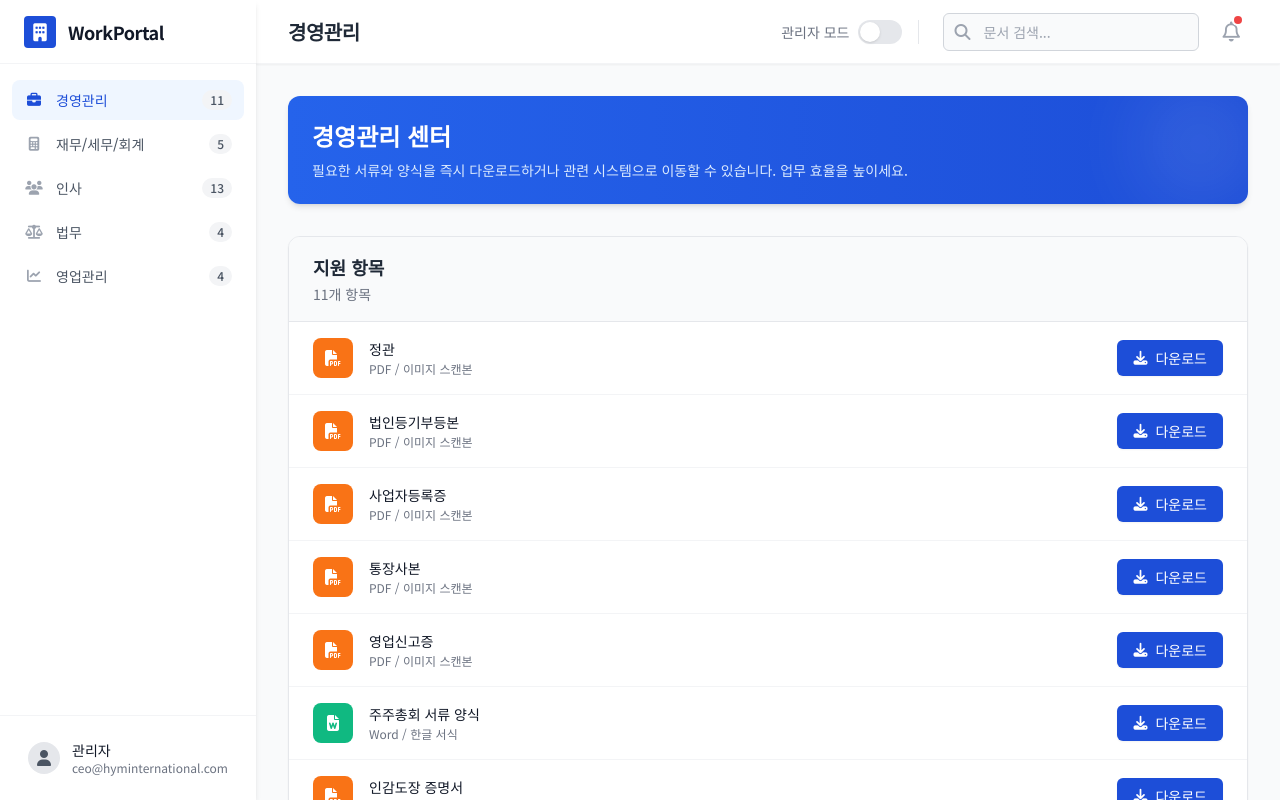
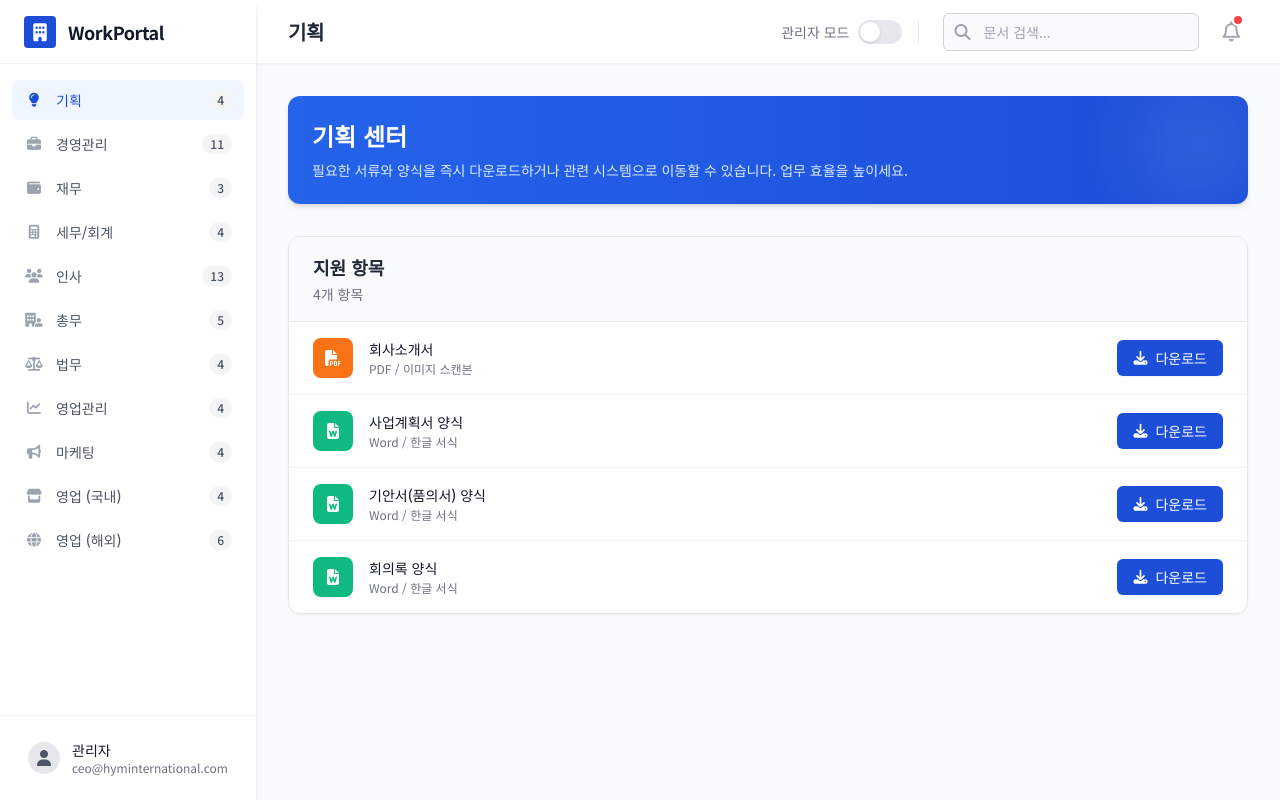
Before and after one commit to joey1891/corporate-admin-, a plain HTML site: page index.html in a window 1280 px wide. Drawn offline with nearby package versions, Linux system fonts and the light colour scheme.

Commit message:
Update index.html

```diff
--- a/index.html
+++ b/index.html
@@ -575,7 +575,7 @@
         createApp({
             setup() {
                 const isSidebarOpen = ref(false);
-                const activeCategoryId = ref('management');
+                const activeCategoryId = ref('planning');
                 const searchQuery = ref('');
 
                 // Admin States
@@ -836,6 +836,17 @@
                 // Types: 'download' (PDF, DOC, etc.), 'link' (external site), 'system' (internal system), 'document' (internal form)
                 const categories = ref([
                     {
+                        id: 'planning',
+                        name: '기획',
+                        icon: 'fa-solid fa-lightbulb',
+                        items: [
+                            { id: 'p1', name: '회사소개서', type: 'download' },
+                            { id: 'p2', name: '사업계획서 양식', type: 'document' },
+                            { id: 'p3', name: '기안서(품의서) 양식', type: 'document' },
+                            { id: 'p4', name: '회의록 양식', type: 'document' }
+                        ]
+                    },
+                    {
                         id: 'management',
                         name: '경영관리',
                         icon: 'fa-solid fa-briefcase',
@@ -855,14 +866,23 @@
                     },
                     {
                         id: 'finance',
-                        name: '재무/세무/회계',
-                        icon: 'fa-solid fa-calculator',
+                        name: '재무',
+                        icon: 'fa-solid fa-wallet',
                         items: [
                             { id: 'f1', name: '입출금확인 시스템', type: 'system' },
                             { id: 'f2', name: '지출결의서 양식', type: 'document' },
-                            { id: 'f3', name: '세금계산서 발행 시스템', type: 'system' },
-                            { id: 'f4', name: '부가세 신고 안내', type: 'link' },
-                            { id: 'f5', name: '법인세 신고 자료 제출', type: 'system' }
+                            { id: 'f3', name: '자금일보/주보 양식', type: 'document' }
+                        ]
+                    },
+                    {
+                        id: 'tax_accounting',
+                        name: '세무/회계',
+                        icon: 'fa-solid fa-calculator',
+                        items: [
+                            { id: 't1', name: '세금계산서 발행 시스템', type: 'system' },
+                            { id: 't2', name: '부가세 신고 안내', type: 'link' },
+                            { id: 't3', name: '법인세 신고 자료 제출', type: 'system' },
+                            { id: 't4', name: '원천세 신고 안내', type: 'link' }
                         ]
                     },
                     {
@@ -886,6 +906,18 @@
                         ]
                     },
                     {
+                        id: 'general_affairs',
+                        name: '총무',
+                        icon: 'fa-solid fa-building-user',
+                        items: [
+                            { id: 'g1', name: '비품 구매 신청서', type: 'document' },
+                            { id: 'g2', name: '명함 제작 신청서', type: 'document' },
+                            { id: 'g3', name: '출장 신청서 및 결과보고서', type: 'document' },
+                            { id: 'g4', name: '법인차량 배차 관리 시스템', type: 'system' },
+                            { id: 'g5', name: '사원증 발급 신청', type: 'system' }
+                        ]
+                    },
+                    {
                         id: 'legal',
                         name: '법무',
                         icon: 'fa-solid fa-scale-balanced',
@@ -905,6 +937,41 @@
                             { id: 's2', name: '입출금확인 (영업부)', type: 'system' },
                             { id: 's3', name: '재고수불부 관리 시스템', type: 'system' },
                             { id: 's4', name: '영업 주간 보고서 양식', type: 'document' }
+                        ]
+                    },
+                    {
+                        id: 'marketing',
+                        name: '마케팅',
+                        icon: 'fa-solid fa-bullhorn',
+                        items: [
+                            { id: 'mk1', name: '브랜드 로고 및 가이드라인', type: 'download' },
+                            { id: 'mk2', name: '마케팅 기획안 양식', type: 'document' },
+                            { id: 'mk3', name: '광고/프로모션 집행 내역서', type: 'document' },
+                            { id: 'mk4', name: '홍보물 제작 요청', type: 'system' }
+                        ]
+                    },
+                    {
+                        id: 'sales_domestic',
+                        name: '영업 (국내)',
+                        icon: 'fa-solid fa-store',
+                        items: [
+                            { id: 'sd1', name: '신규 거래처 등록 요청서', type: 'document' },
+                            { id: 'sd2', name: '국내 표준 대리점/공급 계약서', type: 'document' },
+                            { id: 'sd3', name: '국내 매출 실적 대시보드', type: 'system' },
+                            { id: 'sd4', name: '제품 소개서(국문)', type: 'download' }
+                        ]
+                    },
+                    {
+                        id: 'sales_overseas',
+                        name: '영업 (해외)',
+                        icon: 'fa-solid fa-globe',
+                        items: [
+                            { id: 'so1', name: '영문 비밀유지계약서 (NDA)', type: 'document' },
+                            { id: 'so2', name: '영문 판매계약서 (Sales Agreement)', type: 'document' },
+                            { id: 'so3', name: 'Commercial Invoice 양식', type: 'document' },
+                            { id: 'so4', name: 'Packing List 양식', type: 'document' },
+                            { id: 'so5', name: '수출입 통관 서류 및 가이드', type: 'download' },
+                            { id: 'so6', name: '제품 소개서(영문)', type: 'download' }
                         ]
                     }
                 ]);
```
